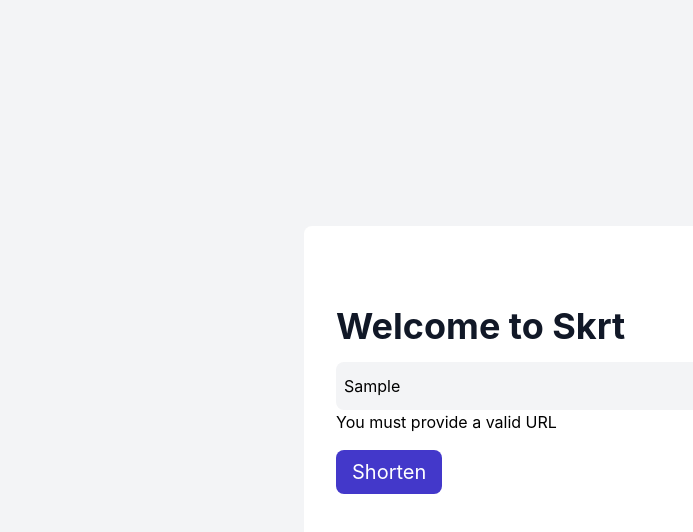
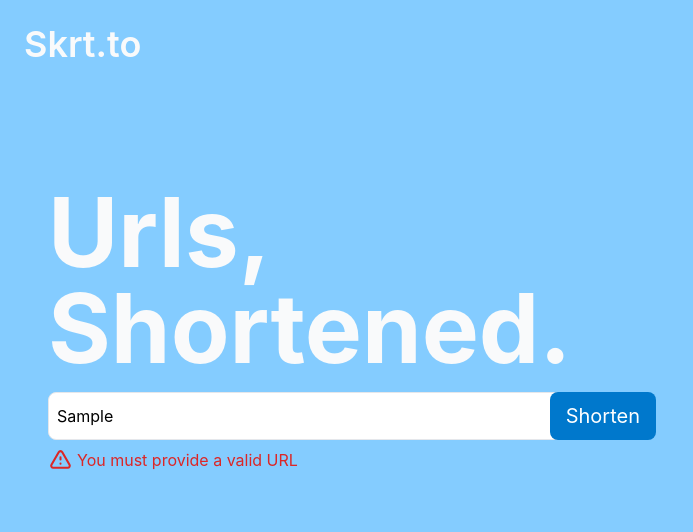
Before and after one commit to willholmeswastaken/skrt, a Next.js app: page / in a window 1280 px wide. Both pictures are taken after typing "Sample" into the empty fields and a click on the button "Shorten". Shown: the top 532 px of the page, without its empty margins (0-693 px from the left). Built offline with nearby package versions, Linux system fonts and the light colour scheme; no server answers.

Commit message:
Skinned the site with a theme, added a modal for success on generating a new link

```diff
--- a/components/AddLinkForm.tsx
+++ b/components/AddLinkForm.tsx
@@ -1,5 +1,6 @@
 import React, { useState } from "react";
 import { SubmitHandler, useForm } from "react-hook-form";
+import FormError from "./FormError";
 
 interface IFormInput {
   url: string;
@@ -42,24 +43,28 @@
 
   return (
     <form onSubmit={handleSubmit(onFormSubmit)}>
+      <div className="flex">
         <input
           aria-invalid={true}
           {...register("url", { required: true })}
           type="text"
           placeholder="Enter your url here..."
-        className="bg-gray-100 w-full px-2 h-12 placeholder-gray-600 mt-4 focus:outline-none focus:ring-2 focus:ring-indigo-700 rounded-lg"
+          className="bg-white border border-solid border-gray-200 w-full px-2 h-12 placeholder-gray-600 mt-4 focus:outline-none focus:ring-2 focus:ring-[#0078cc] rounded-lg"
         />
 
-      <p>
-        {getFieldState("url").invalid &&
-          !isSubmitSuccessful &&
-          "Please enter a URL"}
-      </p>
-      {urlServerError && <p>{urlServerError}</p>}
-
-      <button className="mt-4 px-4 text-xl py-2 bg-indigo-700 hover:bg-indigo-600 text-white rounded-lg">
+        <button className="mt-4 ml-[-100px] px-4 text-xl py-2 bg-[#0078cc] hover:bg-[#0096ff] text-white rounded-lg">
           Shorten
         </button>
+      </div>
+
+      <FormError
+        error={
+          getFieldState("url").invalid && !isSubmitSuccessful
+            ? "Please enter a URL"
+            : ""
+        }
+      />
+      <FormError error={urlServerError!} />
     </form>
   );
 };
--- /dev/null
+++ b/components/FormError.tsx
@@ -0,0 +1,22 @@
+import React from 'react'
+import { ExclamationIcon } from '@heroicons/react/outline'
+
+interface IFormErrorProps {
+    error: string;
+}
+
+const FormError: React.FC<IFormErrorProps> = ({ error }) => {
+  return (
+      <>
+      {
+          error &&
+          <div className='flex text-red-600 mt-2'>
+              <ExclamationIcon height={25} className='pr-1' />
+              {error}
+          </div>
+      }
+      </>
+  )
+}
+
+export default FormError
--- /dev/null
+++ b/components/Header.tsx
@@ -0,0 +1,11 @@
+import React from 'react'
+
+const Header = () => {
+  return (
+    <div className='flex p-6'>
+        <h3 className="flex-1 text-4xl text-gray-50 font-semibold">Skrt.to</h3>
+    </div>
+  )
+}
+
+export default Header
--- /dev/null
+++ b/components/UrlGeneratedModal.tsx
@@ -0,0 +1,115 @@
+import React, { Fragment, useEffect, useRef, useState } from "react";
+import { Dialog, Transition } from "@headlessui/react";
+import { CheckIcon, ClipboardIcon } from "@heroicons/react/outline";
+import { BadgeCheckIcon } from "@heroicons/react/solid";
+
+interface IUrlGeneratedModalProps {
+  link: string;
+}
+
+const UrlGeneratedModal: React.FC<IUrlGeneratedModalProps> = ({ link }) => {
+  const [open, setOpen] = useState(true);
+  const [copied, setCopied] = useState(false);
+
+  const copyLink = () => {
+      navigator.clipboard.writeText(link)
+      setCopied(true)
+  }
+
+  useEffect(() => {
+      setOpen(true);
+      setCopied(false);
+  }, [link])
+
+  const cancelButtonRef = useRef(null);
+
+  return (
+    <Transition.Root show={open} as={Fragment}>
+      <Dialog
+        as="div"
+        className="fixed z-10 inset-0 overflow-y-auto"
+        initialFocus={cancelButtonRef}
+        onClose={setOpen}
+      >
+        <div className="flex items-end justify-center min-h-screen pt-4 px-4 pb-20 text-center sm:block sm:p-0">
+          <Transition.Child
+            as={Fragment}
+            enter="ease-out duration-300"
+            enterFrom="opacity-0"
+            enterTo="opacity-100"
+            leave="ease-in duration-200"
+            leaveFrom="opacity-100"
+            leaveTo="opacity-0"
+          >
+            <Dialog.Overlay className="fixed inset-0 bg-gray-500 bg-opacity-75 transition-opacity" />
+          </Transition.Child>
+
+          {/* This element is to trick the browser into centering the modal contents. */}
+          <span
+            className="hidden sm:inline-block sm:align-middle sm:h-screen"
+            aria-hidden="true"
+          >
+            &#8203;
+          </span>
+          <Transition.Child
+            as={Fragment}
+            enter="ease-out duration-300"
+            enterFrom="opacity-0 translate-y-4 sm:translate-y-0 sm:scale-95"
+            enterTo="opacity-100 translate-y-0 sm:scale-100"
+            leave="ease-in duration-200"
+            leaveFrom="opacity-100 translate-y-0 sm:scale-100"
+            leaveTo="opacity-0 translate-y-4 sm:translate-y-0 sm:scale-95"
+          >
+            <div className="relative inline-block align-bottom bg-white rounded-lg text-left overflow-hidden shadow-xl transform transition-all sm:my-8 sm:align-middle sm:max-w-lg sm:w-full">
+              <div className="bg-white px-4 pt-5 pb-4 sm:p-6 sm:pb-4">
+                <div className="sm:flex sm:items-center sm:flex-col">
+                  <div className="mx-auto flex-shrink-0 flex items-center justify-center h-12 w-12 rounded-full bg-green-100 sm:mx-0 sm:h-16 sm:w-16">
+                    <BadgeCheckIcon
+                      className="h-6 w-6 sm:h-12 sm:w-12 text-green-600"
+                      aria-hidden="true"
+                    />
+                  </div>
+                  <div className="mt-3 text-center sm:ml-4">
+                    <Dialog.Title
+                      as="h3"
+                      className="text-lg leading-6 font-medium text-gray-900"
+                    >
+                      Url, Shortened.
+                    </Dialog.Title>
+                    <div className="mt-2 flex flex-col items-center">
+                      <div
+                        className="hover:cursor-pointer flex flex-row"
+                        onClick={() => copyLink()}
+                      >
+                        <a href={link} className="text-[#0078cc] pr-2">{link}</a>
+                        {copied ? (
+                          <CheckIcon height={25} className="mt-[-3px]" />
+                        ) : (
+                          <ClipboardIcon
+                            height={25}
+                            className="mt-[-3px]"
+                          />
+                        )}
+                      </div>
+                    </div>
+                  </div>
+                </div>
+              </div>
+              <div className="px-4 py-3 sm:px-6 sm:flex sm:items-center sm:justify-center">
+                <button
+                  type="button"
+                  className="w-full inline-flex justify-center rounded-md border border-transparent shadow-sm px-24 py-2 bg-[#0096ff] hover:bg-[#0078cc] text-base font-medium text-white focus:outline-none focus:ring-2 focus:ring-offset-2 focus:ring-red-500 sm:ml-3 sm:w-auto sm:text-sm"
+                  onClick={() => setOpen(false)}
+                >
+                  Thanks!
+                </button>
+              </div>
+            </div>
+          </Transition.Child>
+        </div>
+      </Dialog>
+    </Transition.Root>
+  );
+};
+
+export default UrlGeneratedModal;
--- a/package.json
+++ b/package.json
@@ -8,6 +8,8 @@
     "lint": "next lint"
   },
   "dependencies": {
+    "@headlessui/react": "^1.5.0",
+    "@heroicons/react": "^1.0.6",
     "@prisma/client": "^3.10.0",
     "autoprefixer": "^10.4.2",
     "next": "12.1.0",
--- a/pages/index.tsx
+++ b/pages/index.tsx
@@ -1,26 +1,30 @@
 import type { NextPage } from "next";
 import { useEffect, useState } from "react";
 import AddLinkForm from "../components/AddLinkForm";
+import Header from "../components/Header";
+import UrlGeneratedModal from "../components/UrlGeneratedModal";
 
 const Home: NextPage = () => {
   const [link, setLink] = useState<string>();
   const [urlLink, setUrlLink] = useState<string>();
   useEffect(() => {
     setUrlLink(`${window.location.protocol}//${window.location.host}/${link}`);
-  }, [link])
+  }, [link]);
 
   return (
-    <div className="h-screen w-screen flex justify-center items-center bg-gray-100">
-      <div className="max-w-2xl bg-white rounded-lg w-full">
-        <div className="px-4 sm:px-6 lg:px-8 py-20">
-          <h1 className="font-bold text-4xl text-gray-900">Welcome to Skrt</h1>
-          <AddLinkForm setLink={setLink} />
-          {
-            link &&
-            <div className="bg-indigo-50 rounded-full px-4 py-4 mt-4">
-              <a href={urlLink}>{urlLink}</a>
-            </div>
-          }
+    <div className="h-screen w-screen bg-[#84ccff] overflow-y-hidden">
+      <Header />
+      <div className="p-4 h-full w-full flex">
+        <div className="max-w-2xl rounded-lg w-full">
+          <div className="px-4 sm:px-6 lg:px-8 py-20">
+            <h1 className="font-bold text-6xl md:text-8xl text-gray-50">
+              Urls, Shortened.
+            </h1>
+            <AddLinkForm setLink={setLink} />
+            {link && (
+              <UrlGeneratedModal link={urlLink!} />
+            )}
+          </div>
         </div>
       </div>
     </div>
```
Also changed, not shown: 1 other file (tests, documents, lock files or other folders). Lines whose indentation alone changed are shown as unchanged.
